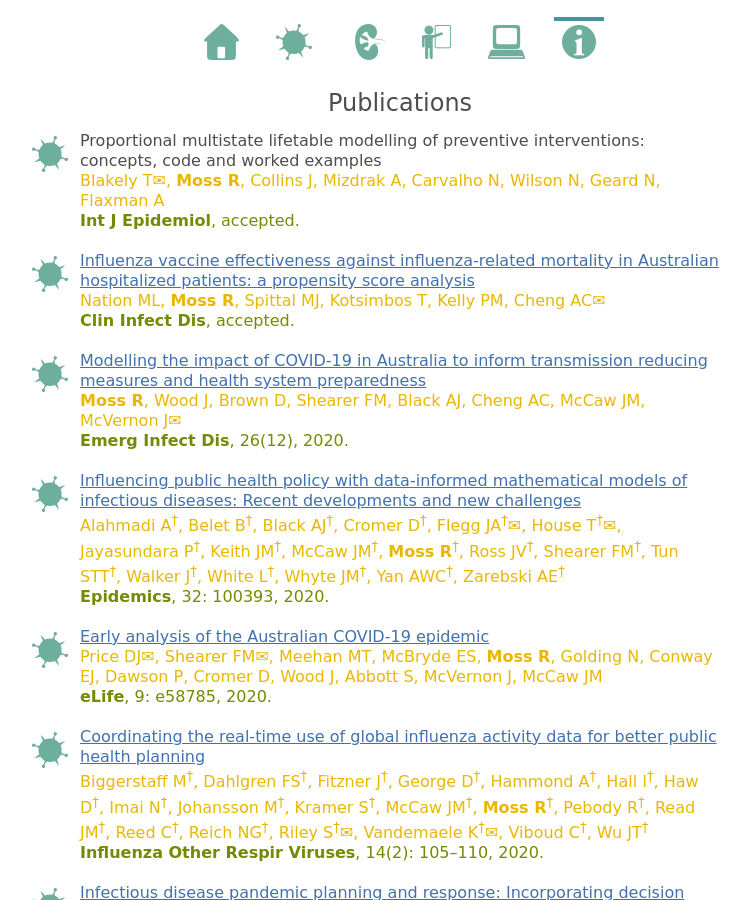
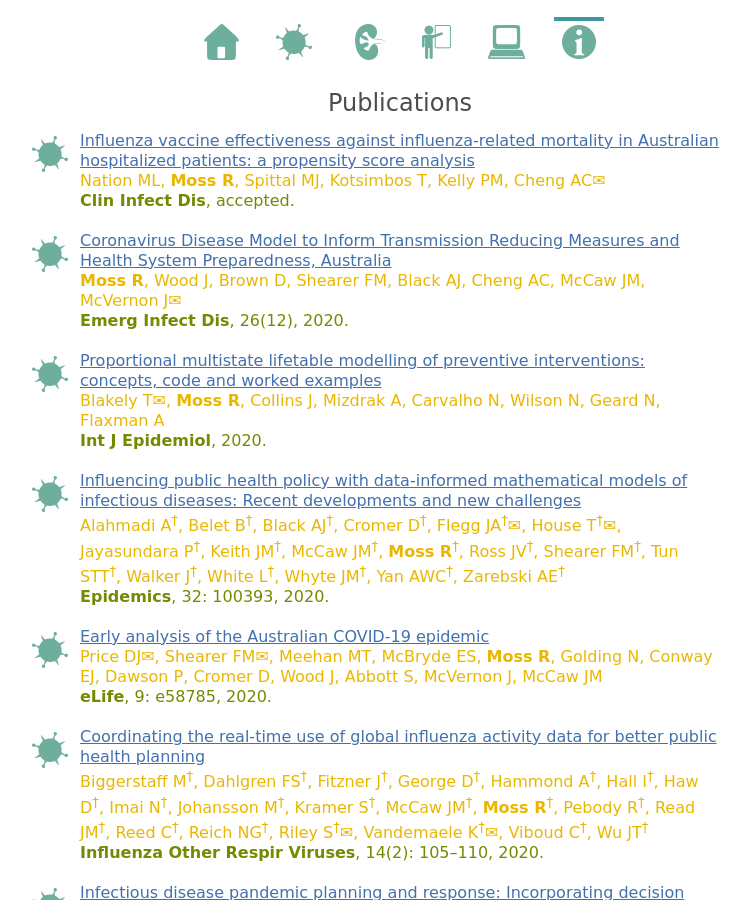
Before and after one commit to robmoss/previous2-robmoss.github.io, a Jekyll site: the page built from pubs/index.md, in a window 1280 px wide and 900 px high. Shown: the whole window, without its empty margins (240-990 px from the left). Built offline with Jekyll 4.4.1, drawn with Linux system fonts in a browser that asks for light colours.

```diff
--- a/pubs/index.md
+++ b/pubs/index.md
@@ -4,19 +4,19 @@
 
 <ul class="publication-list">
 <li class="epi">
-  Proportional multistate lifetable modelling of preventive interventions: concepts, code and worked examples<br/>
-  <span class="author">Blakely T&#9993;, <strong>Moss R</strong>, Collins J, Mizdrak A, Carvalho N, Wilson N, Geard N, Flaxman A</span><br/>
-  <span class="journal"><strong>Int J Epidemiol</strong>, accepted.</span><br/>
-</li>
-<li class="epi">
   <a href="https://doi.org/10.1093/cid/ciz1238">Influenza vaccine effectiveness against influenza-related mortality in Australian hospitalized patients: a propensity score analysis</a><br/>
   <span class="author">Nation ML, <strong>Moss R</strong>, Spittal MJ, Kotsimbos T, Kelly PM, Cheng AC&#9993;</span><br/>
   <span class="journal"><strong>Clin Infect Dis</strong>, accepted.</span><br/>
 </li>
 <li class="epi">
-  <a href="https://doi.org/10.3201/eid2612.202530">Modelling the impact of COVID-19 in Australia to inform transmission reducing measures and health system preparedness</a><br/>
+  <a href="https://doi.org/10.3201/eid2612.202530">Coronavirus Disease Model to Inform Transmission Reducing Measures and Health System Preparedness, Australia</a><br/>
   <span class="author"><strong>Moss R</strong>, Wood J, Brown D, Shearer FM, Black AJ, Cheng AC, McCaw JM, McVernon J&#9993;</span><br/>
   <span class="journal"><strong>Emerg Infect Dis</strong>, 26(12), 2020.</span><br/>
+</li>
+<li class="epi">
+  <a href="https://doi.org/10.1093/ije/dyaa132">Proportional multistate lifetable modelling of preventive interventions: concepts, code and worked examples</a><br/>
+  <span class="author">Blakely T&#9993;, <strong>Moss R</strong>, Collins J, Mizdrak A, Carvalho N, Wilson N, Geard N, Flaxman A</span><br/>
+  <span class="journal"><strong>Int J Epidemiol</strong>, 2020.</span><br/>
 </li>
 <li class="epi">
   <a href="https://doi.org/10.1016/j.epidem.2020.100393">Influencing public health policy with data-informed mathematical models of infectious diseases: Recent developments and new challenges</a><br/>
```
